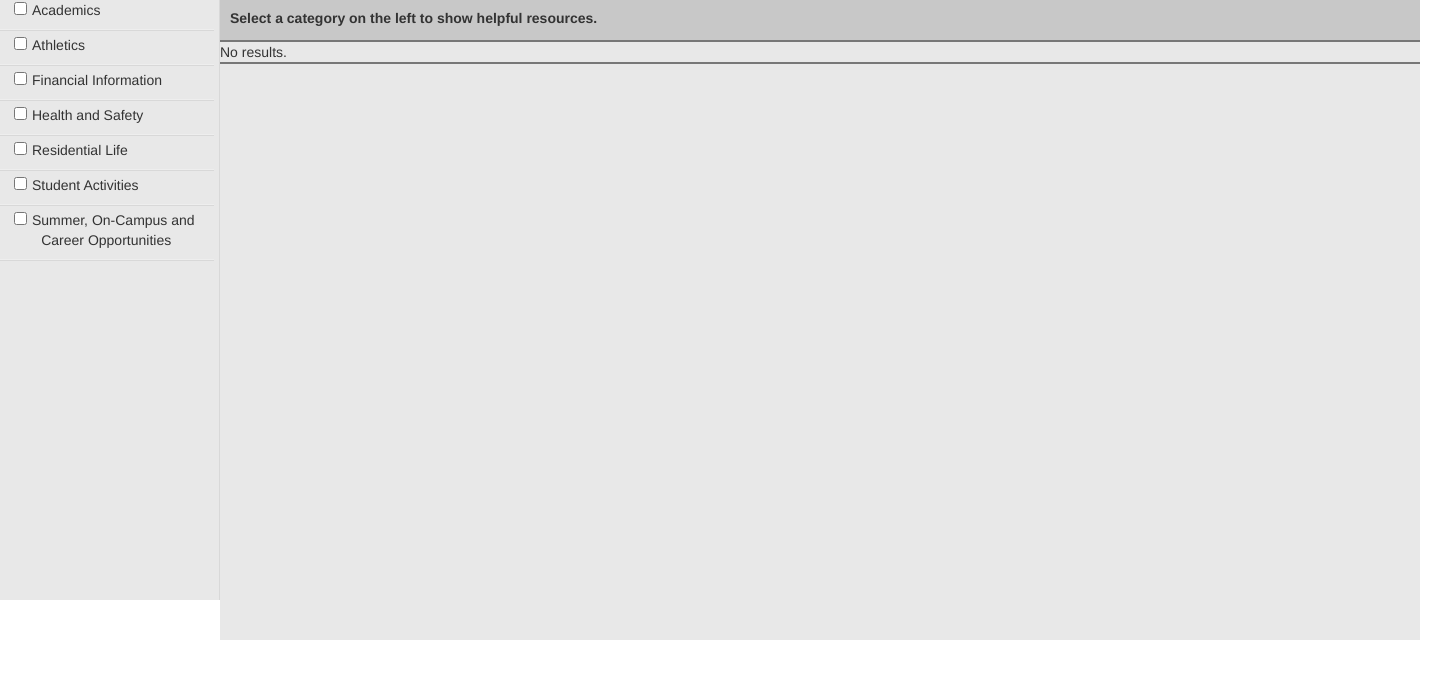
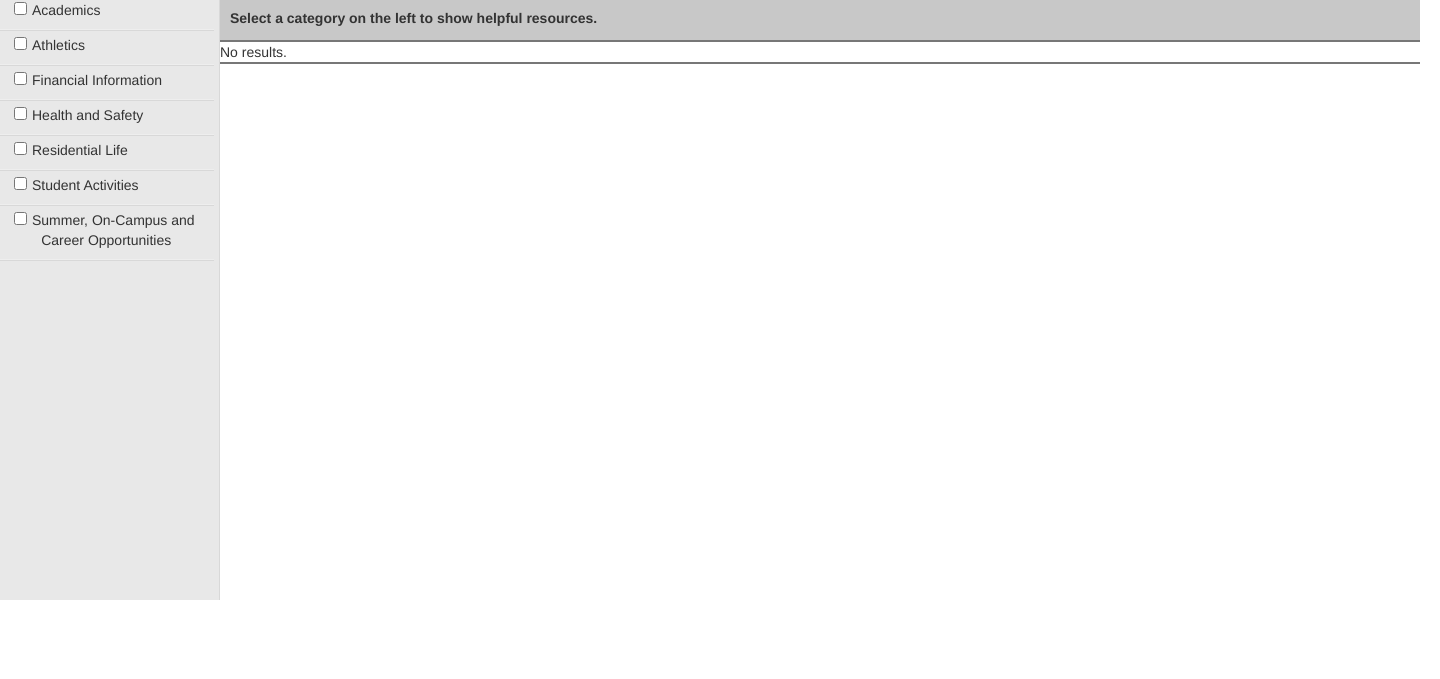
Before and after one commit to Harvard-ATG/CampusResources, a CodeIgniter app: page / in a window 1440 px wide. Shown: the top 679 px of the page. Run offline with CodeIgniter, Linux system fonts and the light colour scheme; some libraries are stand-ins or nearby versions.

Commit message:
tweak results background for isites

```diff
--- a/app/assets/css/style.css
+++ b/app/assets/css/style.css
@@ -39,7 +39,7 @@ body{
 #results{
 	overflow-y: auto;
 	margin-bottom: 20px;
-    background:#E8E8E8;
+    background:#fff;
     width:1200px;
     height:600px;
     position:relative;
```
